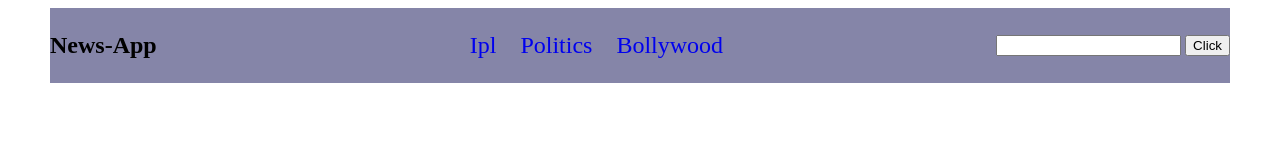
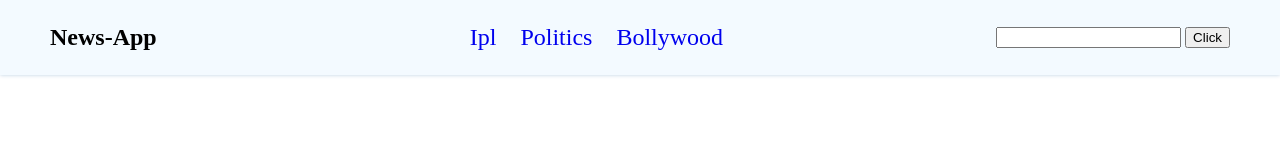
Before and after one commit to yashsharma2912/Newsapp-by-yash, a plain HTML site: page public/index.html in a window 1280 px wide. Drawn offline with Linux system fonts and the light colour scheme.

Commit message:
Update style.css

```diff
--- a/public/style.css
+++ b/public/style.css
@@ -9,10 +9,18 @@
 }
 .main-div{
        justify-content: space-between;
-       background-color: rgb(133, 133, 168);
 }
 :root{
     --primary-text : black;
+}
+nav {
+    background-color: #f3faff;
+    box-shadow: 0 0 4px #bbd0e2;
+    position: fixed;
+    top: 0;
+    z-index: 99;
+    left: 0;
+    right: 0;
 }
 .list-item{
     gap: 1.5rem;
```
